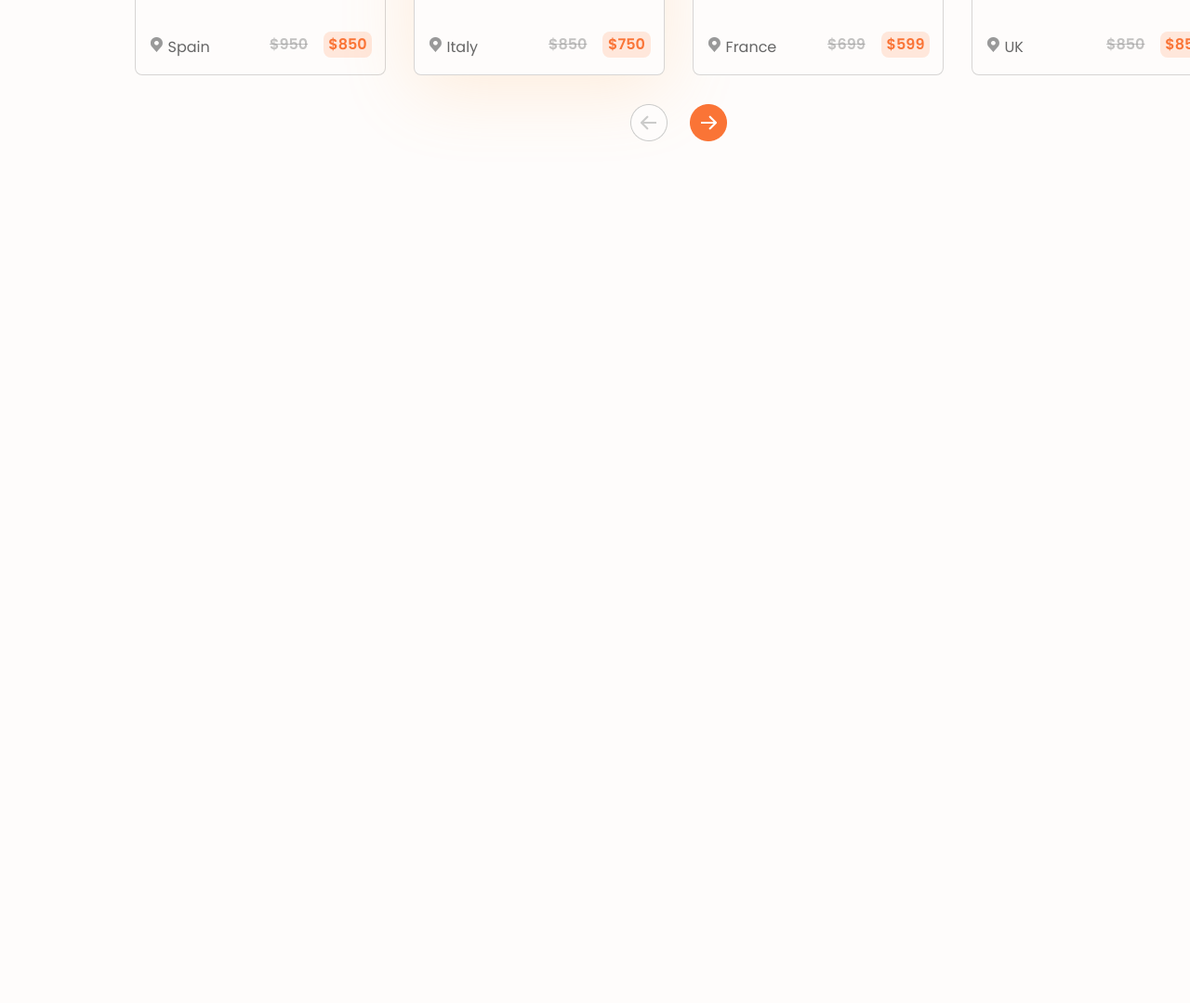
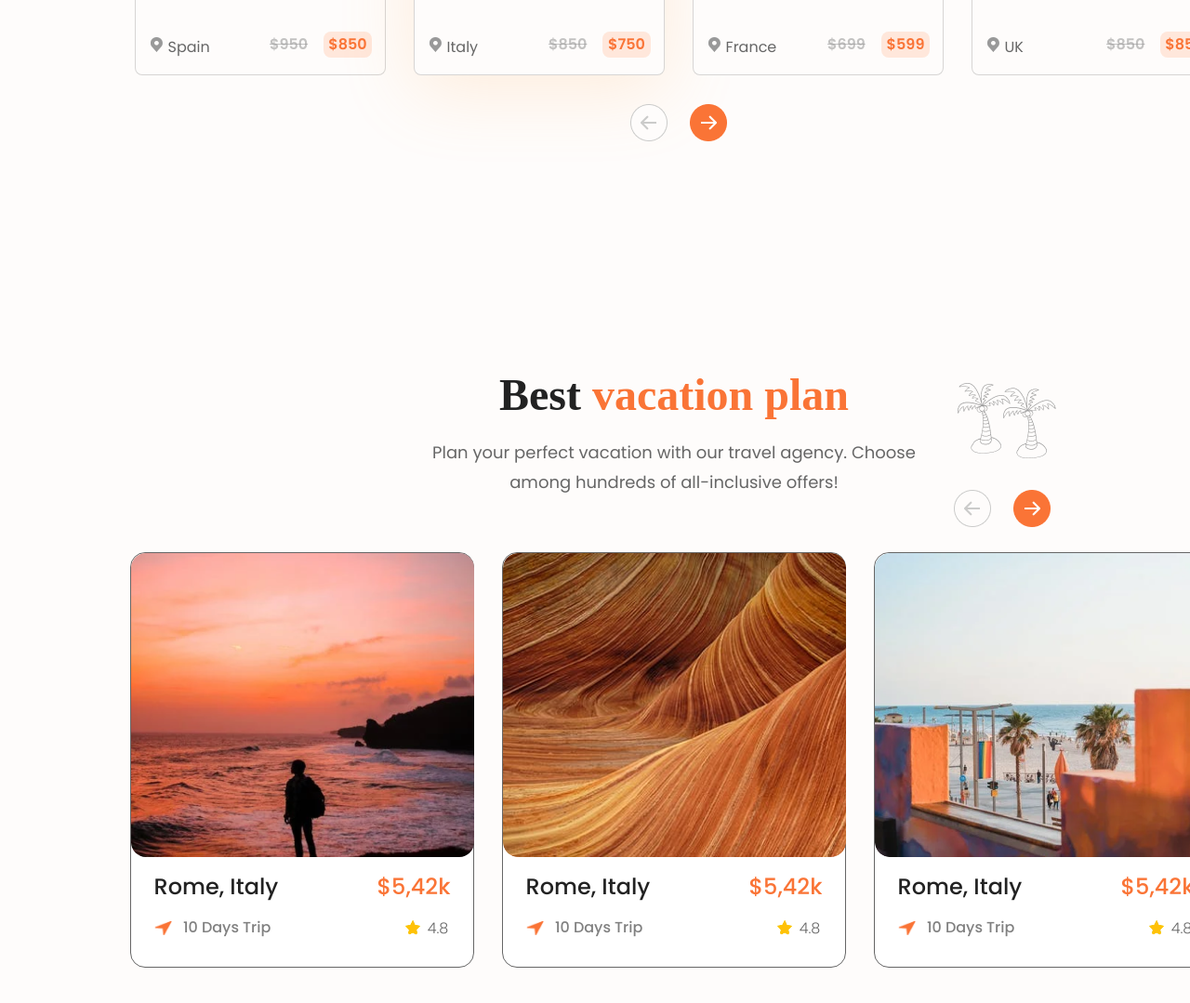
Before and after one commit to beni2408/Landing-page-task, a plain HTML site: page index.html in a window 1280 px wide. Shown: the part 2438-3517 px from the top of the page at 93% size. Before the commit the page ends 2729 px from the top, so only its background shows below. Drawn offline with Linux system fonts and the light colour scheme; a web font is replaced by a local one.

Commit message:
Page4 completed

```diff
--- a/index.html
+++ b/index.html
@@ -270,5 +270,80 @@
         </div>
       </div>
     </page3>
+
+    <page4>
+      <div class="page4-background">
+        <div class="page4-frame">
+          <img id="page4framepic" src="./assets/coconut-tree.png" alt="" />
+          <img id="page4slider" src="./assets/Slider-btn.png" alt="" />
+          <div class="page4-text">
+            <p>Best <a href="#">vacation plan</a></p>
+            <p id="p4txt2">
+              Plan your perfect vacation with our travel agency. Choose among
+              hundreds of all-inclusive offers!
+            </p>
+          </div>
+          <div class="page4cardsframe">
+            <div class="page4card">
+              <div class="page4imgslot">
+                <img src="./assets/page4-bg1.1.png" alt="" />
+              </div>
+              <div class="page4cardplace">
+                <p>Rome, Italy</p>
+                <p id="orangefont">$5,42k</p>
+              </div>
+              <div class="page4carddetails">
+                <div class="detail1">
+                  <img src="./assets/Navigation.png" alt="" />
+                  <p>10 Days Trip</p>
+                </div>
+                <div class="detail2">
+                  <img src="./assets/star 1 (1).png" alt="" />
+                  <p>4.8</p>
+                </div>
+              </div>
+            </div>
+            <div class="page4card">
+              <div class="page4imgslot">
+                <img src="./assets/page4-bg2(2).png" alt="" />
+              </div>
+              <div class="page4cardplace">
+                <p>Rome, Italy</p>
+                <p id="orangefont">$5,42k</p>
+              </div>
+              <div class="page4carddetails">
+                <div class="detail1">
+                  <img src="./assets/Navigation.png" alt="" />
+                  <p>10 Days Trip</p>
+                </div>
+                <div class="detail2">
+                  <img src="./assets/star 1 (1).png" alt="" />
+                  <p>4.8</p>
+                </div>
+              </div>
+            </div>
+            <div class="page4card">
+              <div class="page4imgslot">
+                <img src="./assets/page4bg-3.png" alt="" />
+              </div>
+              <div class="page4cardplace">
+                <p>Rome, Italy</p>
+                <p id="orangefont">$5,42k</p>
+              </div>
+              <div class="page4carddetails">
+                <div class="detail1">
+                  <img src="./assets/Navigation.png" alt="" />
+                  <p>10 Days Trip</p>
+                </div>
+                <div class="detail2">
+                  <img src="./assets/star 1 (1).png" alt="" />
+                  <p>4.8</p>
+                </div>
+              </div>
+            </div>
+          </div>
+        </div>
+      </div>
+    </page4>
   </body>
 </html>
--- a/styles.css
+++ b/styles.css
@@ -701,7 +701,7 @@ html {
 .page4-background {
   width: 1920px;
   height: 893px;
-  border: 1px solid black;
+  /* border: 1px solid black; */
   justify-content: center;
   align-items: center;
   padding: 100px;
@@ -709,17 +709,29 @@ html {
 .page4-frame {
   width: 1170px;
   height: 653px;
-  border: var(--sample-border);
-  margin-left: 240px;
+  /* border: var(--sample-border); */
+  margin-left: 40px;
   display: flex;
   flex-direction: column;
   justify-content: space-around;
   align-items: center;
 }
+
+#page4framepic {
+  position: absolute;
+  left: 1030px;
+  top: 2850px;
+}
+
+#page4slider {
+  position: absolute;
+  top: 2965px;
+  right: 150px;
+}
 .page4-text {
   width: 521px;
   height: 142px;
-  border: var(--sample-border);
+  /* border: var(--sample-border); */
   display: flex;
   flex-direction: column;
   align-items: center;
@@ -757,7 +769,7 @@ html {
   margin-top: 50px;
   width: 1170px;
   height: 447px;
-  border: 1px solid red;
+  /* border: 1px solid red; */
   display: flex;
   justify-content: space-between;
 }
@@ -770,14 +782,14 @@ html {
   background-color: white;
   display: flex;
   flex-direction: column;
-  justify-content: space-around;
+  justify-content: space-between;
   align-items: center;
 }
 
 .page4imgslot {
   width: 369px;
   height: 327px;
-  border: 2px solid green;
+  /* border: 2px solid green; */
   border-radius: 16px;
 }
 
@@ -795,7 +807,7 @@ html {
   align-items: center;
   width: 319px;
   height: 32px;
-  border: var(--sample-border);
+  /* border: var(--sample-border); */
   font-family: var(--poopins);
   font-size: 24px;
   color: var(--black-color);
@@ -808,17 +820,18 @@ html {
 .page4carddetails {
   width: 317.31px;
   height: 24px;
-  border: var(--sample-border);
+  /* border: var(--sample-border); */
   display: flex;
   flex-direction: row;
   justify-content: space-between;
+  margin-bottom: 30px;
 }
 
 .detail1 {
-  width: 148.88px;
+  width: 125px;
   height: 24px;
   display: flex;
-  justify-content: space-evenly;
+  justify-content: space-between;
   align-items: center;
 }
 .detail1 img {
@@ -826,6 +839,26 @@ html {
   height: 16px;
 }
 .detail1 p {
-  font-size: 18px;
+  font-size: 16px;
   font-family: var(--poopins);
+  color: grey;
+  font-weight: 500;
 }
+.detail2 {
+  width: 48px;
+  height: 24px;
+  justify-content: space-between;
+  display: flex;
+  align-items: center;
+}
+.detail2 img {
+  width: 16px;
+  height: 16px;
+}
+.detail2 p {
+  width: 24px;
+  height: 24px;
+  font-family: var(--poopins);
+  font-weight: 350;
+  color: var(--grey-color);
+}
```
Also changed, not shown: page4.html (+37 -2 lines), assets/coconut-tree.png (added), assets/page4-bg2(2).png (added), assets/page4-bg2.png (deleted), 1 other file.
